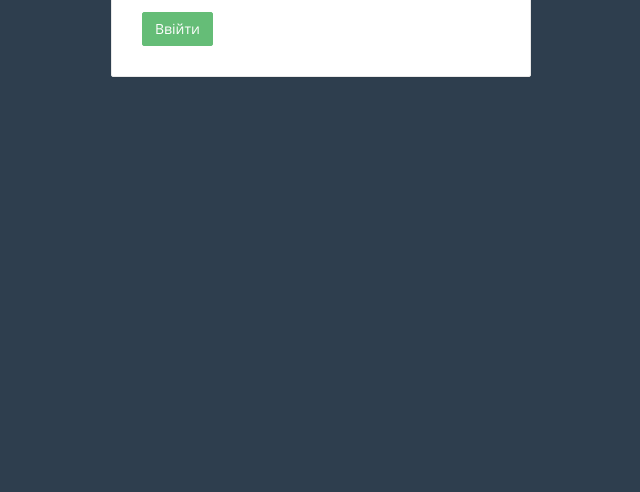
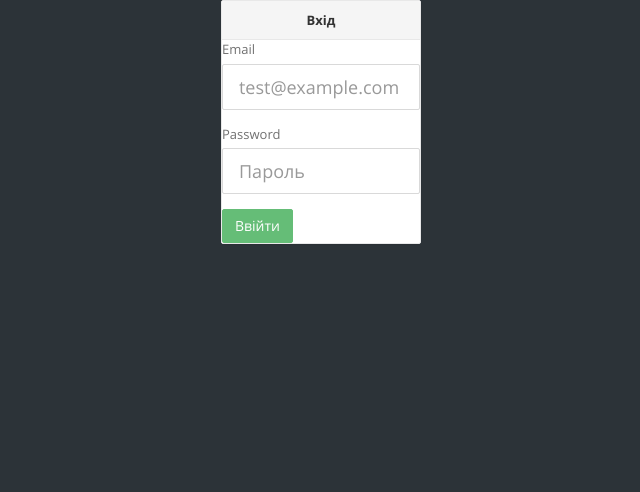
Before and after one commit to posatskyitaras/turtrans-admin, a website: page src/signin.html in a window 1280 px wide. Shown: the part 308-800 px from the top of the page, without its empty margins (319-959 px from the left). Drawn offline with nearby package versions, Linux system fonts and the light colour scheme; files that its build step writes are made by us from their sources.

Commit message:
fixed signin page

```diff
--- a/src/sass/signin.scss
+++ b/src/sass/signin.scss
@@ -0,0 +1,16 @@
+.wp-login {
+  align-items: center;
+  display: flex;
+  flex-direction: column;
+  justify-content: center;
+  height: 100%;
+  min-height: 100vh;
+  background-color: #2c3338;
+}
+
+.grid {
+  margin-left: auto;
+  margin-right: auto;
+  max-width: 20rem;
+  width: 90%;
+}
--- a/src/signin.html
+++ b/src/signin.html
@@ -1,5 +1,5 @@
 <!DOCTYPE html>
-<html lang="en" class="bg-dark">
+<html lang="en">
 
 <head>
   <meta charset="utf-8"/>
@@ -21,11 +21,12 @@
   <![endif]-->
 </head>
 
-<body>
-  <section class="bus-signin">
 
+<body class="wp-login">
 
-    <div class="container aside-xxl">
+    <div class="grid">
+
+        <form action="" method="POST" class="form login">
 
             <a class="navbar-brand block">Bus System</a>
             <section class="panel panel-default bg-white m-t-lg">
@@ -45,9 +46,11 @@
               </form>
             </section>
 
+        </form>
+
     </div>
 
-  </section>
+
 
   <script src="js/jquery.min.js"></script>
   <!-- Bootstrap -->
```
Also changed, not shown: build/css/signin.css, build/signin.html, 1 other file. Lines whose indentation alone changed are shown as unchanged.
